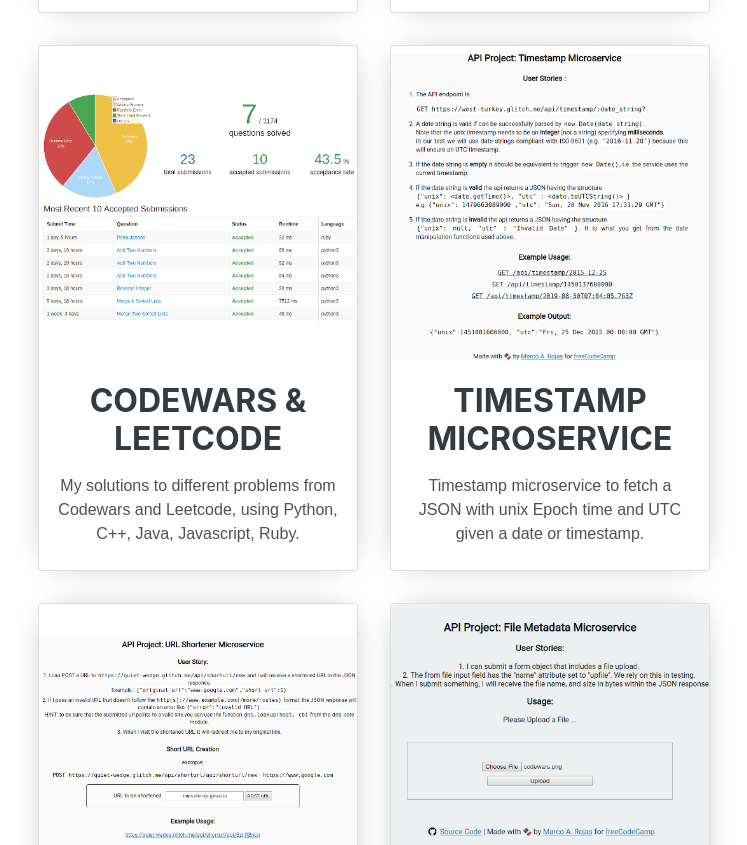
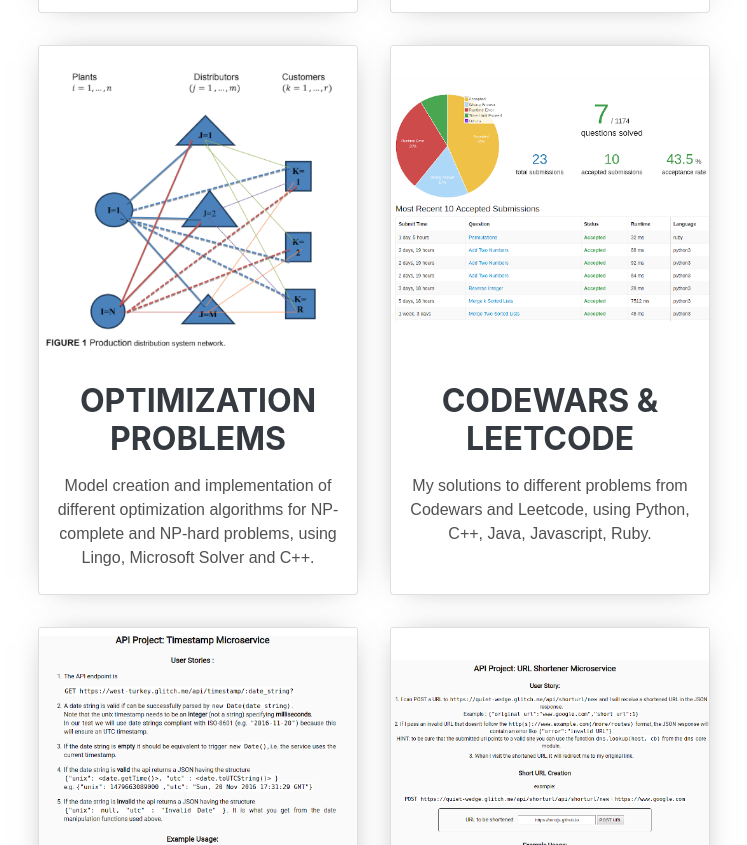
Before and after one commit to MrcRjs/mrcrjs.github.io, a plain HTML site: page index.html in a window 1280 px wide. Shown: the part 5175-6020 px from the top of the page, without its empty margins (402-1149 px from the left). Drawn offline with Linux system fonts and the light colour scheme; a web font is replaced by a local one.

Commit message:
Portofolio: optimization

```diff
--- a/index.html
+++ b/index.html
@@ -355,6 +355,18 @@
                     </li>
 
                     <li class="card">
+                        <a class="card-link" href="https://github.com/MrcRjs/Logistic" target="_blank">
+                            <section class="card-image">
+                                <img src="/img/lingo.png" alt="Optimization Problems"/>
+                            </section>
+                            <section class="card-description">
+                                <h2>Optimization problems</h2>
+                                <p>Model creation and implementation of different optimization algorithms for NP-complete and NP-hard problems, using Lingo, Microsoft Solver and C++.</p>
+                            </section>
+                        </a>
+                    </li>
+
+                    <li class="card">
                         <a class="card-link" href="https://github.com/MrcRjs/codewars" target="_blank">
                         <section class="card-image">
                             <img src="/img/codewars.png"
@@ -362,8 +374,7 @@
                         </section>
                         <section class="card-description">
                             <h2>Codewars & Leetcode</h2>
-                            <p>
-                                My solutions to different problems from Codewars and Leetcode, using Python, C++, Java, Javascript, Ruby.
+                            <p>My solutions to different problems from Codewars and Leetcode, using Python, C++, Java, Javascript, Ruby.
                             </p>
                         </section>
                         </a>
```
Also changed, not shown: img/lingo.png (added).
